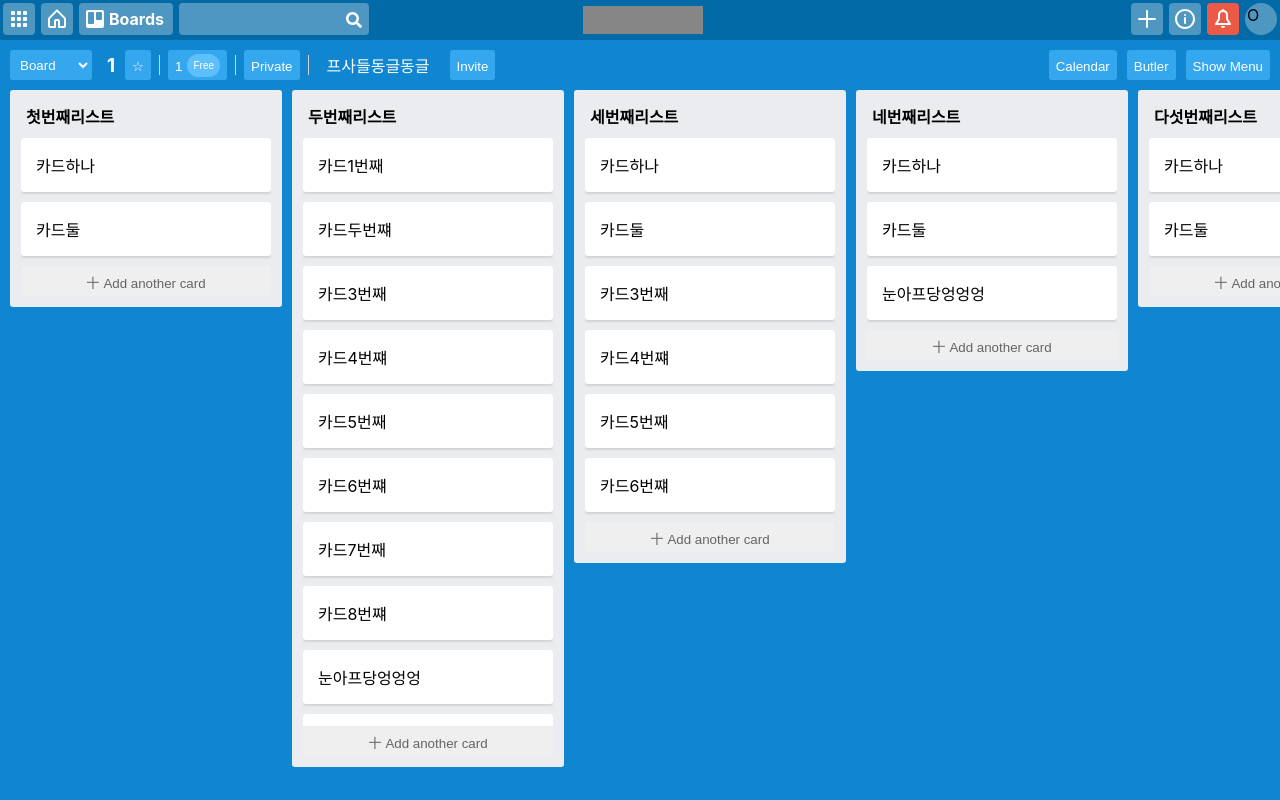
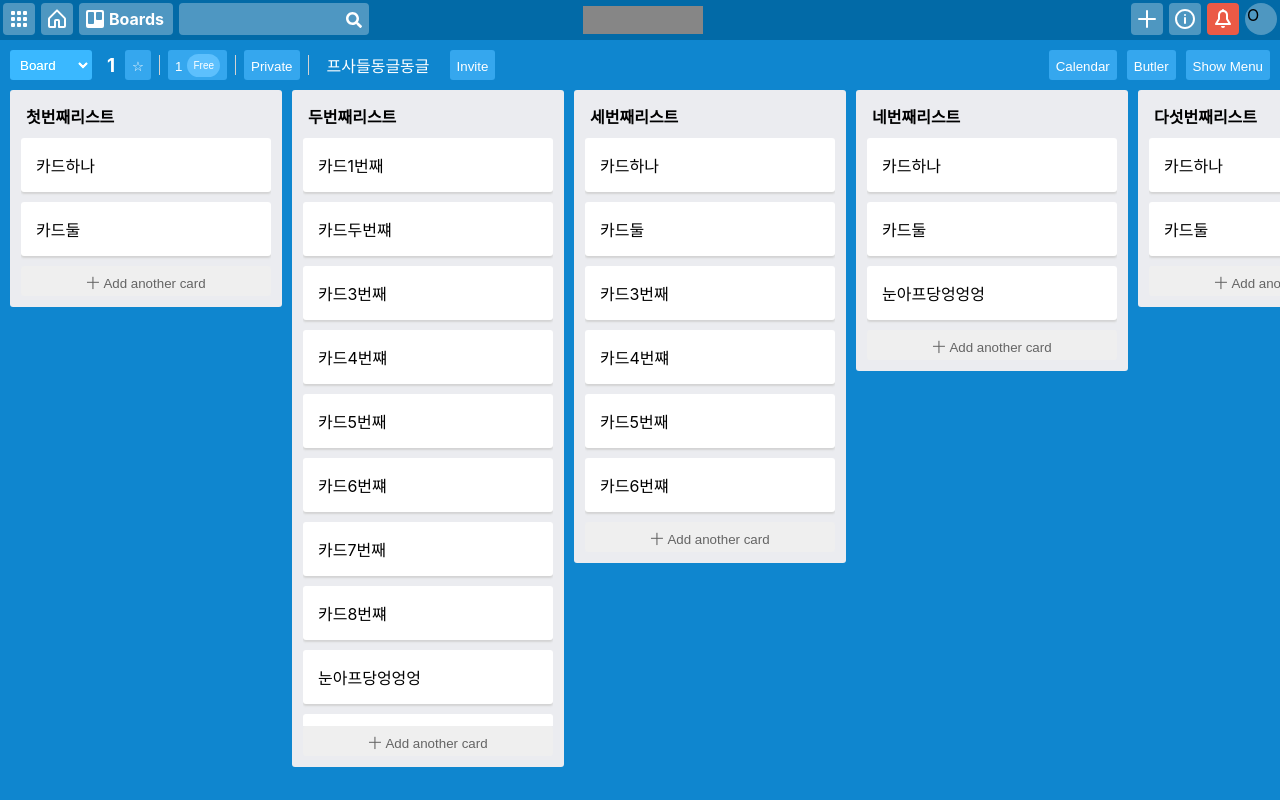
Before and after one commit to wafflestudio18-5/team5-frontend, a React (Create React App) app: page /b/1/1 in a window 1280 px wide. In both pictures the pointer is over the element 51 px from the left and 65 px from the top of the page. Built offline with nearby package versions, Linux system fonts and the light colour scheme; grey boxes are pictures that could not be loaded.

Commit message:
Update Board.css

```diff
--- a/src/Components/Board/Board.css
+++ b/src/Components/Board/Board.css
@@ -201,3 +201,7 @@
 #board-header button:hover {
   filter: brightness(105%);
 }
+
+#Board-wrapper select:hover {
+  filter: brightness(110%);
+}
```
